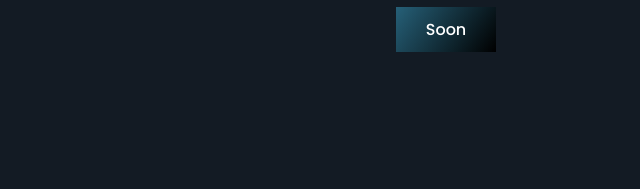
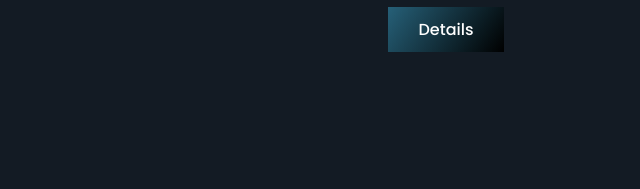
Before and after one commit to felipereyr/Portfolio, a plain HTML site: page index.html in a window 1280 px wide. Shown: the part 1691-1880 px from the top of the page, 514-1154 px from the left. Drawn offline with Linux system fonts and the light colour scheme.

Commit message:
Update index.html

```diff
--- a/index.html
+++ b/index.html
@@ -80,7 +80,7 @@
 
                 </div>
                 <span class="portfolio__span">CH Valquirias</span>
-                <a href="#" class="portfolio__a" target="_blank">Soon</a>
+                <a href="https://github.com/felipereyr/CH-Valquirias" class="portfolio__a" target="_blank">Details</a>
             </div>
         </div>
     </section>
```
